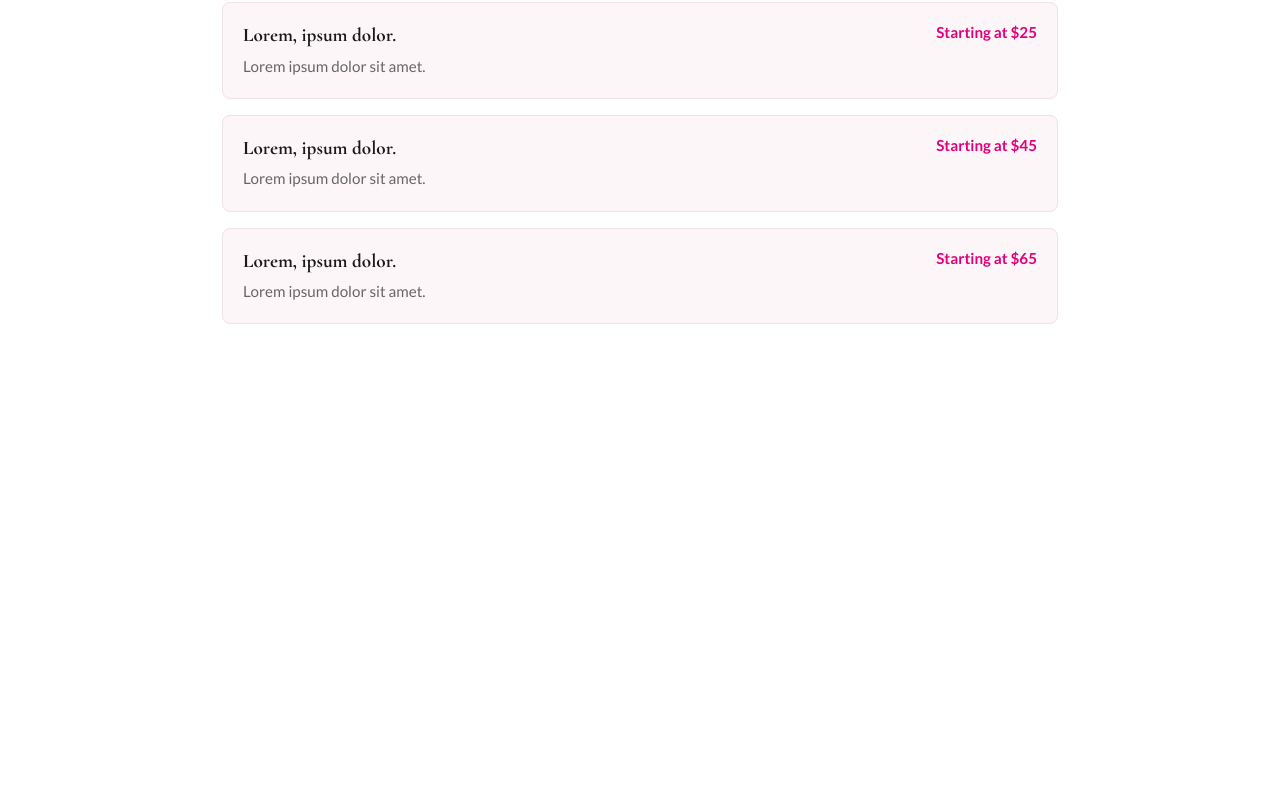
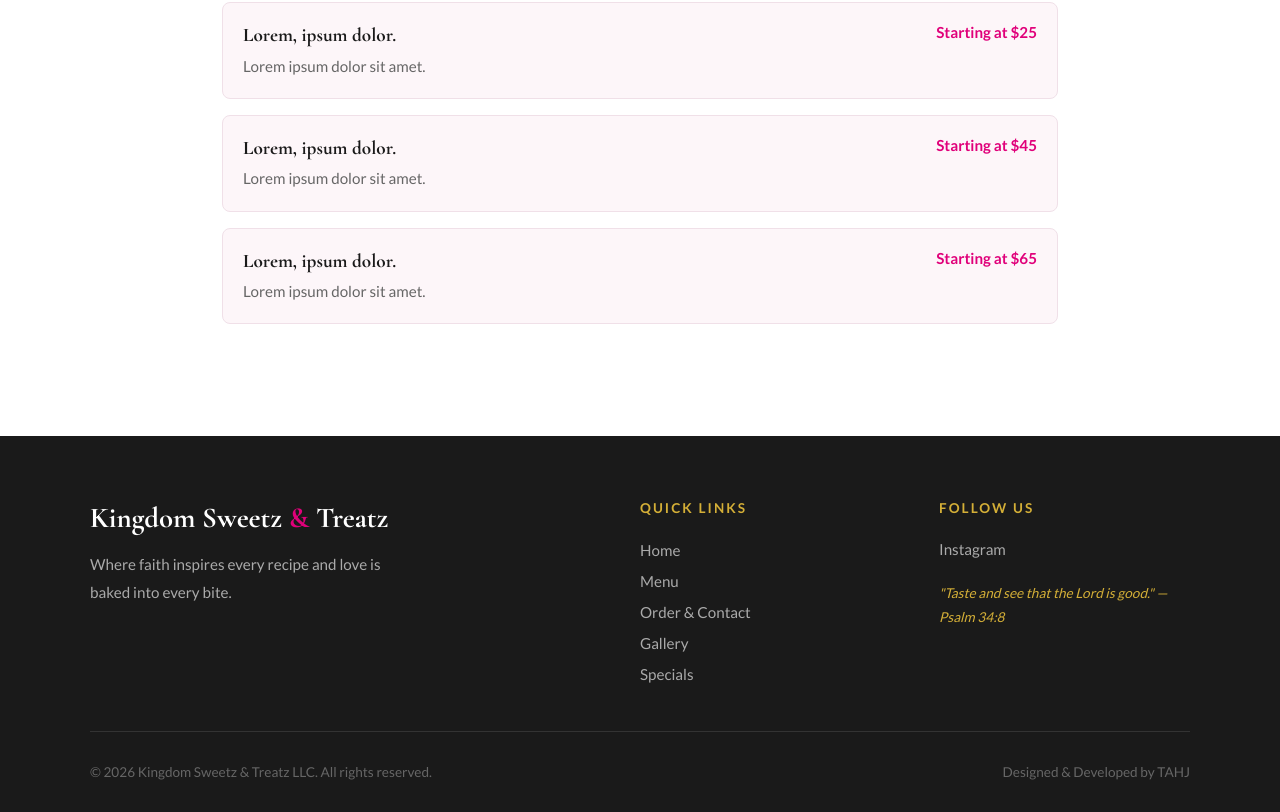
Before and after one commit to THen25/kingdom-sweetz-n-treatz, a React (Vite) app: page /specials in a window 1280 px wide. Shown: the part 1517-2329 px from the top of the page. Before the commit the page ends 1953 px from the top, so only its background shows below. Built offline with nearby package versions, Linux system fonts and the light colour scheme.

Commit message:
Added Footer and UI

```diff
--- a/src/App.jsx
+++ b/src/App.jsx
@@ -1,5 +1,6 @@
 import { Routes, Route } from "react-router-dom";
 import Navbar from "./components/Navbar";
+import Footer from "./components/Footer";
 import Home from "./pages/Home";
 import Menu from "./pages/Menu";
 import Contact from "./pages/Contact";
@@ -17,6 +18,7 @@ function App() {
         <Route path="/gallery" element={<Gallery />} />
         <Route path="/specials" element={<Specials />}></Route>
       </Routes>
+      <Footer />
     </div>
   );
 }
--- /dev/null
+++ b/src/components/Footer.jsx
@@ -0,0 +1,66 @@
+import { Link } from "react-router-dom";
+import "../styles/Footer.css";
+
+function Footer() {
+  return (
+    <footer className="footer">
+      <div className="footer-container">
+        <div className="footer-brand">
+          <h3 className="footer-logo">
+            Kingdom Sweetz <span className="footer-logo-accent">&</span> Treatz
+          </h3>
+          <p className="footer-tagline">
+            Where faith inspires every recipe and love is baked into every bite.
+          </p>
+        </div>
+
+        <div className="footer-links">
+          <h4 className="footer-heading">Quick Links</h4>
+          <ul>
+            <li>
+              <Link to="/">Home</Link>
+            </li>
+            <li>
+              <Link to="/menu">Menu</Link>
+            </li>
+            <li>
+              <Link to="/contact">Order & Contact</Link>
+            </li>
+            <li>
+              <Link to="/gallery">Gallery</Link>
+            </li>
+            <li>
+              <Link to="/specials">Specials</Link>
+            </li>
+          </ul>
+        </div>
+
+        <div className="footer-social">
+          <h4 className="footer-heading">Follow Us</h4>
+          <div className="footer-social-links">
+            <a
+              href="https://www.instagram.com/kingdom_sweetz_n_treatz"
+              target="_blank"
+              rel="noreferrer"
+            >
+              Instagram
+            </a>
+          </div>
+          <p className="footer-scripture">
+            "Taste and see that the Lord is good." — Psalm 34:8
+          </p>
+        </div>
+      </div>
+
+      <div className="footer-bottom">
+        <p>
+          &copy; {new Date().getFullYear()} Kingdom Sweetz & Treatz LLC. All
+          rights reserved.
+        </p>
+        <p>Designed & Developed by TAHJ</p>
+      </div>
+    </footer>
+  );
+}
+
+export default Footer;
--- /dev/null
+++ b/src/styles/Footer.css
@@ -0,0 +1,121 @@
+.footer {
+  background-color: #1a1a1a;
+  color: #ffffff;
+  padding: 4rem 2rem 2rem;
+  margin-top: auto;
+}
+
+.footer-container {
+  display: flex;
+  justify-content: space-between;
+  gap: 3rem;
+  max-width: 1100px;
+  margin: 0 auto;
+  padding-bottom: 3rem;
+  border-bottom: 1px solid #333333;
+  flex-wrap: wrap;
+}
+
+.footer-brand {
+  flex: 2;
+  min-width: 220px;
+}
+
+.footer-logo {
+  font-family: "Cormorant Garamond", serif;
+  font-size: 1.8rem;
+  font-weight: 700;
+  color: #ffffff;
+  margin-bottom: 1rem;
+}
+
+.footer-logo-accent {
+  color: #e0007a;
+}
+
+.footer-tagline {
+  font-size: 0.95rem;
+  color: #aaaaaa;
+  line-height: 1.8;
+  max-width: 300px;
+}
+
+.footer-links {
+  flex: 1;
+  min-width: 150px;
+}
+
+.footer-social {
+  flex: 1;
+  min-width: 150px;
+}
+
+.footer-heading {
+  font-size: 0.85rem;
+  font-weight: 700;
+  letter-spacing: 0.15em;
+  text-transform: uppercase;
+  color: #d4af37;
+  margin-bottom: 1.5rem;
+}
+
+.footer-links ul {
+  list-style: none;
+  padding: 0;
+  margin: 0;
+  display: flex;
+  flex-direction: column;
+  gap: 0.75rem;
+}
+
+.footer-links ul li a {
+  text-decoration: none;
+  color: #aaaaaa;
+  font-size: 0.95rem;
+  transition: color 0.3s ease;
+}
+
+.footer-links ul li a:hover {
+  color: #e0007a;
+}
+
+.footer-social-links {
+  display: flex;
+  flex-direction: column;
+  gap: 0.75rem;
+  margin-bottom: 1.5rem;
+}
+
+.footer-social-links a {
+  text-decoration: none;
+  color: #aaaaaa;
+  font-size: 0.95rem;
+  transition: color 0.3s ease;
+}
+
+.footer-social-links a:hover {
+  color: #e0007a;
+}
+
+.footer-scripture {
+  font-size: 0.85rem;
+  color: #d4af37;
+  font-style: italic;
+  line-height: 1.7;
+}
+
+.footer-bottom {
+  max-width: 1100px;
+  margin: 0 auto;
+  padding-top: 2rem;
+  display: flex;
+  justify-content: space-between;
+  align-items: center;
+  flex-wrap: wrap;
+  gap: 1rem;
+}
+
+.footer-bottom p {
+  font-size: 0.85rem;
+  color: #666666;
+}
```
